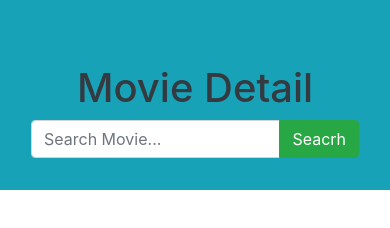
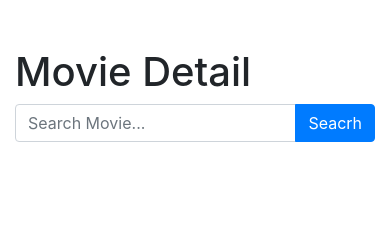
Before and after one commit to Fhrz12/artami.github.io, a plain HTML site: page index.html in a window 390 px wide. Drawn offline with nearby package versions, Linux system fonts and the light colour scheme.

Commit message:
Add files via upload

```diff
--- a/index.html
+++ b/index.html
@@ -6,37 +6,34 @@
     <meta charset="utf-8">
     <meta name="viewport" content="width=device-width, initial-scale=1, shrink-to-fit=no">
 
-    <link rel="stylesheet" href="style.css">
-
     <!-- Bootstrap CSS -->
     <link rel="stylesheet" href="https://cdn.jsdelivr.net/npm/bootstrap@4.4.1/dist/css/bootstrap.min.css"
         integrity="sha384-Vkoo8x4CGsO3+Hhxv8T/Q5PaXtkKtu6ug5TOeNV6gBiFeWPGFN9MuhOf23Q9Ifjh" crossorigin="anonymous">
 
-    <title>Movie Asep Artami </title>
+    <title>Movie </title>
 </head>
 
 <body>
-    <div class="p-3 mb-2 bg-info text-dark">
+
     <div class="container">
         <div class="row mt-5">
             <div class="col">
-                    <h1 class="text-center">Movie Detail</h1>
+                <h1>Movie Detail</h1>
             </div>
         </div>
 
         <div class="row">
-                <div class="col-md-8 mx-auto">
-                    <div class="input-group mb-3 ">
-                        <input type="text" class="form-control input-keyword " placeholder="Search Movie...">
+            <div class="col-md-8">
+                <div class="input-group mb-3">
+                    <input type="text" class="form-control input-keyword" placeholder="Search Movie..." id="keyword">
                     <div class="input-group-append">
-                            <button class="btn btn-success search-button" type="button">Seacrh</button>
+                        <button class="btn btn-primary search-button" type="button" id="search-button">Seacrh</button>
                     </div>
                 </div>
             </div>
         </div>
 
         <div class="row movie-container"></div>
-        </div>
     </div>
 
 
@@ -48,7 +45,7 @@
         <div class="modal-dialog modal-dialog-centered modal-lg" role="document">
             <div class="modal-content">
                 <div class="modal-header">
-                    <h5 class="modal-title" id="movieDetailModalLabel">Title</h5>
+                    <h5 class="modal-title" id="movieDetailModalLabel">Modal title</h5>
                     <button type="button" class="close" data-dismiss="modal" aria-label="Close">
                         <span aria-hidden="true">&times;</span>
                     </button>
```
Lines whose indentation alone changed are shown as unchanged.
